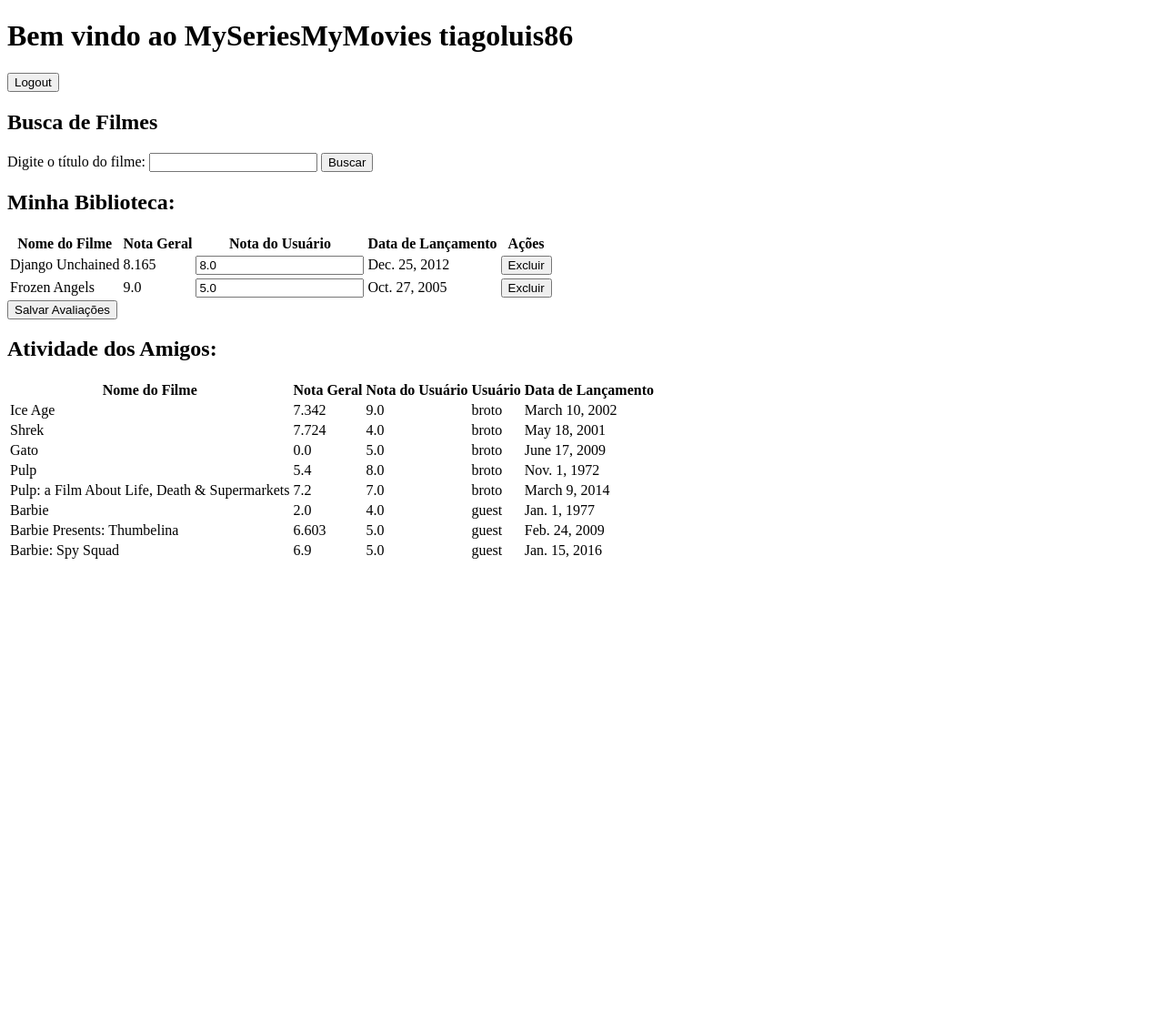
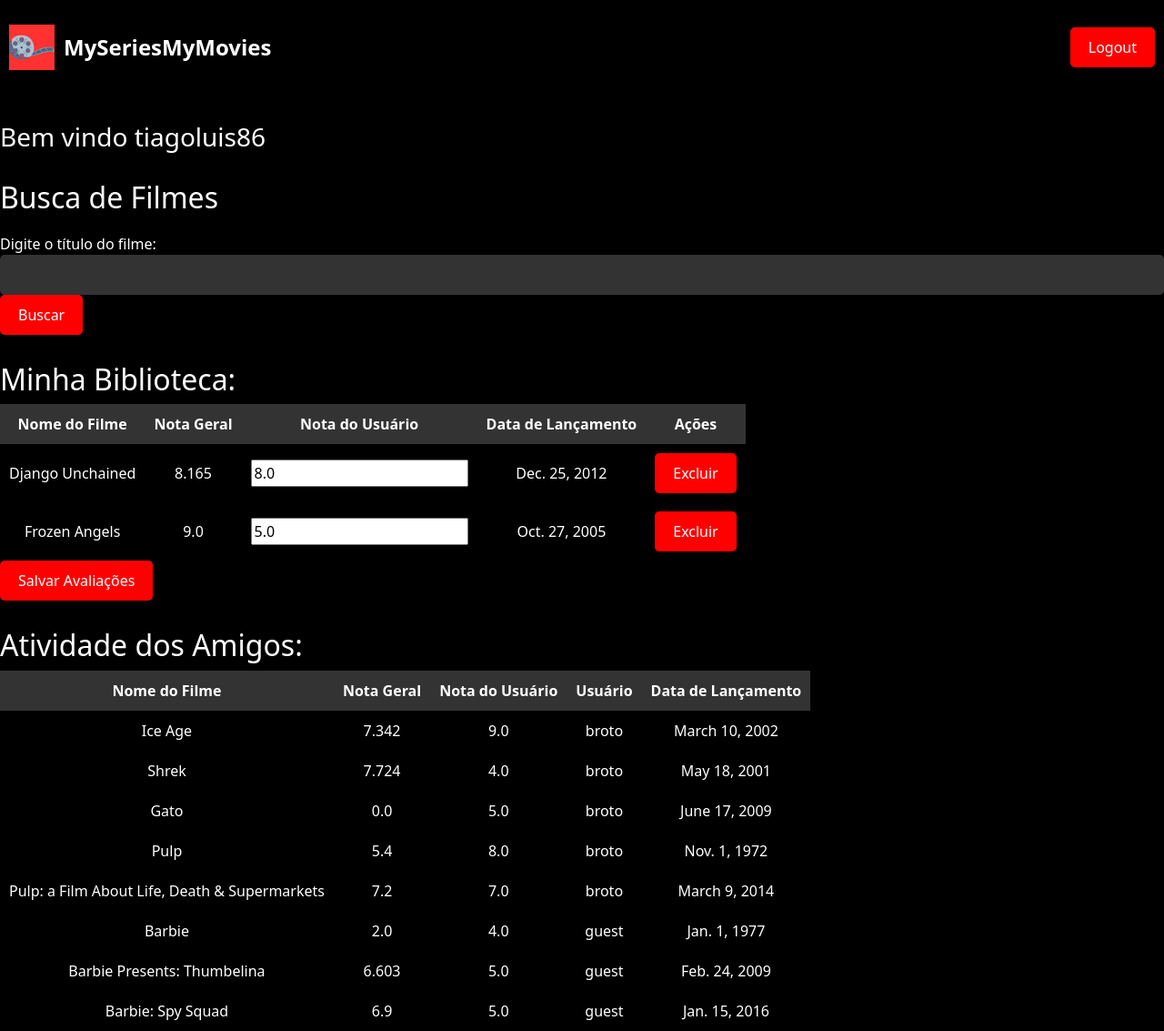
Before and after one commit to tiago3186/MySeriesMyMovies, a Django app: page /main/ in a window 1280 px wide. Shown: the whole page at 91% size. Before the commit the page ends 614 px from the top, so only its background shows below. Run offline with Django 4.2, Linux system fonts and the light colour scheme; a user stored in the database is signed in; data comes from the database, SQL or seed files in the repository; both versions use the stored data as it was after the commit.

Commit message:
ADD CSS e Statics

```diff
--- /dev/null
+++ b/core/static/css/main.css
@@ -0,0 +1,107 @@
+/* Estilos para a página principal */
+body {
+    background-color: black;
+    color: white;
+}
+
+h1 {
+    color: red;
+}
+
+h2 {
+    color: white;
+}
+
+form {
+    margin-top: 20px;
+    margin-bottom: 20px;
+}
+
+label {
+    color: white;
+}
+
+input[type="text"] {
+    width: 100%;
+    padding: 10px;
+    background-color: #333;
+    color: white;
+    border: none;
+    border-radius: 5px;
+}
+
+input[type="submit"],
+button {
+    padding: 10px 20px;
+    background-color: red;
+    color: white;
+    border: none;
+    border-radius: 5px;
+    cursor: pointer;
+}
+
+input[type="submit"]:hover,
+button:hover {
+    background-color: #ff0000;
+}
+
+table {
+    color: white;
+}
+
+table thead {
+    background-color: #333;
+}
+
+table th,
+table td {
+    padding: 10px;
+    text-align: center;
+}
+
+.btn-primary {
+    background-color: red;
+    border-color: red;
+}
+
+.btn-primary:hover {
+    background-color: #ff0000;
+    border-color: #ff0000;
+}
+
+.btn-danger {
+    background-color: black;
+    border-color: black;
+}
+
+.btn-danger:hover {
+    background-color: #333;
+    border-color: #333;
+}
+
+/* Estilos para a navbar */
+.navbar {
+    background-color: black;
+    color: white;
+    padding: 10px;
+}
+
+.navbar-logo {
+    display: flex;
+    align-items: center;
+}
+
+.navbar-logo img {
+    width: 50px; /* Ajuste conforme necessário */
+    height: auto;
+    margin-right: 10px;
+}
+
+.navbar-brand {
+    font-size: 24px;
+    font-weight: bold;
+}
+
+.caixa {
+    margin-top: 30px;
+}
--- a/core/templates/main.html
+++ b/core/templates/main.html
@@ -1,17 +1,34 @@
 <!DOCTYPE html>
 <html>
 <head>
+    {% load static %}
     <title>Main</title>
+     <!-- Bootstrap CSS -->
+     <link rel="stylesheet" href="https://cdn.jsdelivr.net/npm/bootstrap@5.1.0/dist/css/bootstrap.min.css">
+     <!-- CSS personalizado -->
+     <link rel="stylesheet" href="{% static 'css/main.css' %}">
 </head>
 <body>
-    <h1>Bem vindo ao MySeriesMyMovies {{ user.username }}</h1>
-
+  <nav class="navbar">
+    <div class="navbar-logo">
+        <img src="{% static 'images/logo.png' %}" alt="Logo">
+        <div class="navbar-brand">
+            MySeriesMyMovies
+        </div>
+    </div>
+    <div>
     <!-- Botão de Logout -->
     <form action="{% url 'logout' %}" method="POST">
-        {% csrf_token %}
-        <button type="submit">Logout</button>
-    </form>
+      {% csrf_token %}
+      <button type="submit">Logout</button>
+  </form>
+    </div>
+</nav>
+    <div class="caixa">
+    <h3>Bem vindo {{ user.username }}</h3>
+    </div>
 
+    <div class="caixa"></div>
     <h2>Busca de Filmes</h2>
     <form action="/search/" method="POST">
         {% csrf_token %}
@@ -47,7 +64,8 @@
         <button type="submit">Adicionar à minha biblioteca</button>
       </form>
     {% endif %}
-
+    </div>
+    <div class="caixa">
     {% if selected_movies %}
     <form action="{% url 'update_ratings' %}" method="POST">
       {% csrf_token %}
@@ -80,7 +98,8 @@
 {% else %}
   <p>Nenhum filme encontrado na biblioteca.</p>
 {% endif %}
-
+</div>
+<div class="caixa">
 {% if friend_activities %}
   <h2>Atividade dos Amigos:</h2>
   <table>
@@ -106,6 +125,7 @@
       </tbody>
   </table>
 {% endif %}
-
+</div>
+<script src="https://cdn.jsdelivr.net/npm/bootstrap@5.1.0/dist/js/bootstrap.bundle.min.js"></script>
 </body>
 </html>
--- a/myseriesmymovies/settings.py
+++ b/myseriesmymovies/settings.py
@@ -120,7 +120,10 @@ USE_TZ = True
 # Static files (CSS, JavaScript, Images)
 # https://docs.djangoproject.com/en/4.2/howto/static-files/
 
-STATIC_URL = 'static/'
+STATIC_URL = '/static/'
+STATICFILES_DIRS = [
+    os.path.join(BASE_DIR, 'core/static'),
+]
 
 # Default primary key field type
 # https://docs.djangoproject.com/en/4.2/ref/settings/#default-auto-field
```
Also changed, not shown: core/static/css/index.css (added, +78 -0 lines), core/templates/index.html (+19 -1 lines), core/static/images/logo.png (added), core/static/images/logo2.png (added), db.sqlite3.
